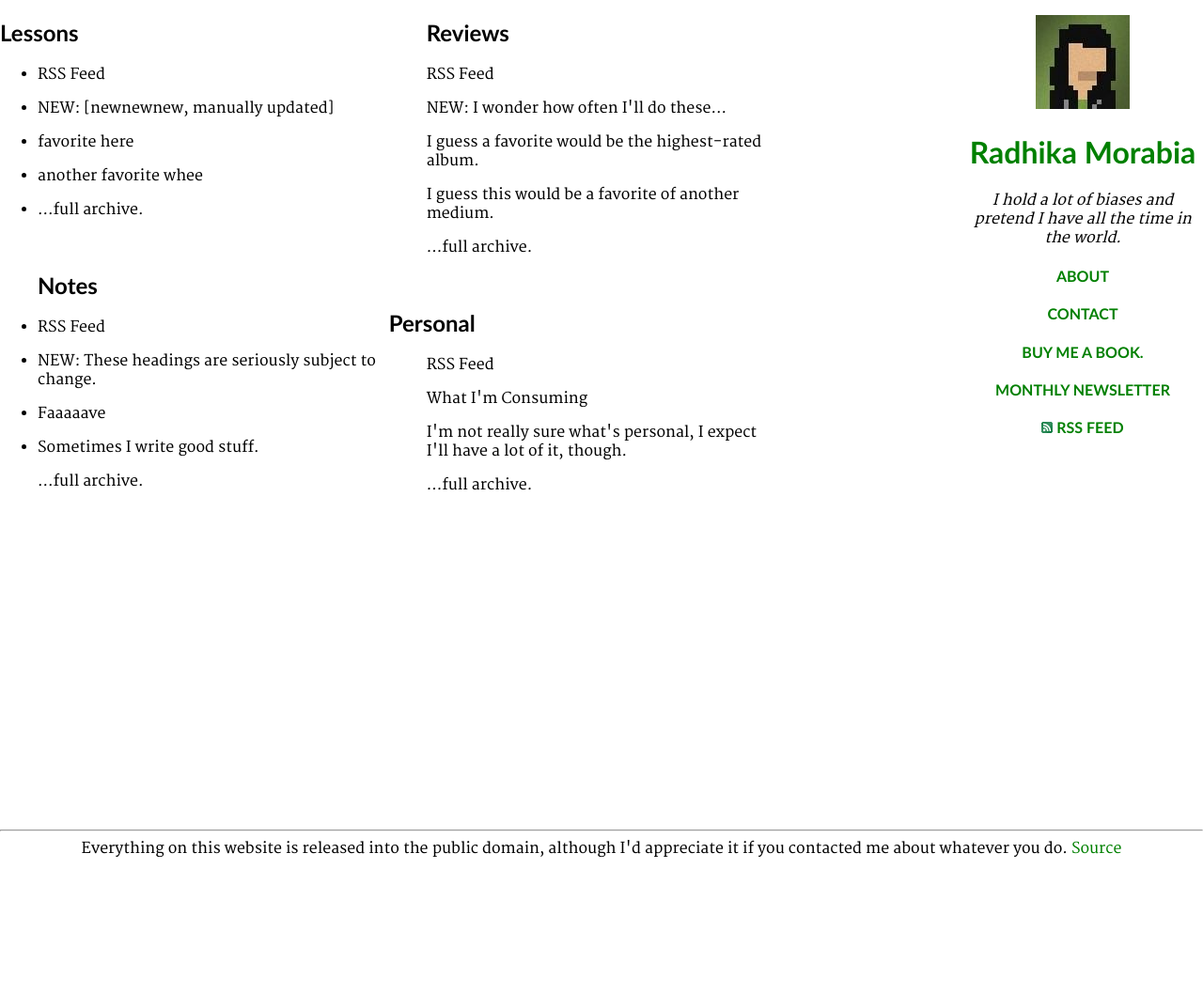
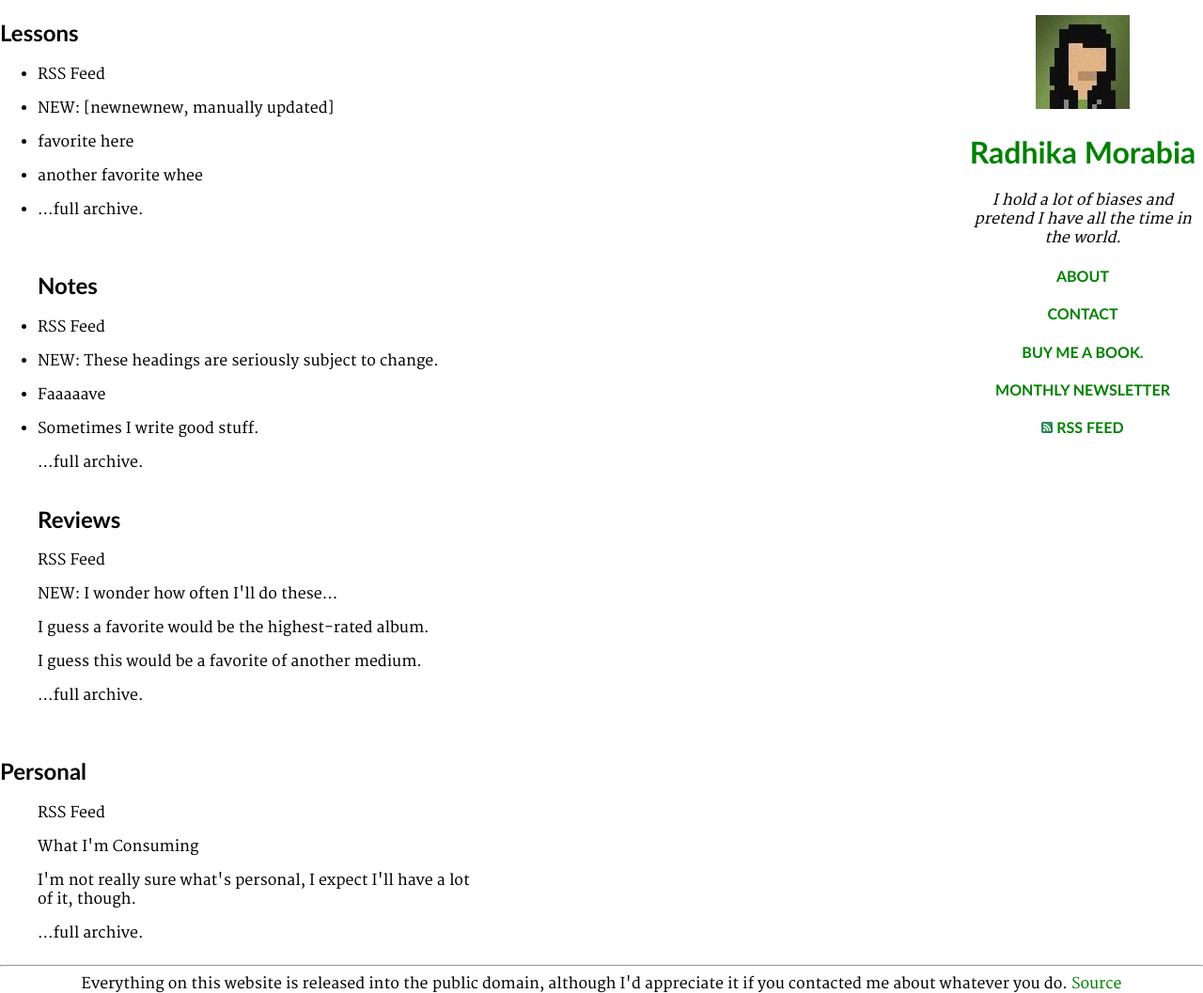
Before and after one commit to rmorabia/radhika.dev, a Jekyll site: the page built from index.html, in a window 1280 px wide. Shown: the whole page at 94% size. Built offline with Jekyll 4.4.1, drawn with Linux system fonts in a browser that asks for light colours; Markdown is read by kramdown in place of the engine named in the settings; before the commit the page ends 913 px from its top, so only the background shows below that.

Commit message:
testing pure-1-2"

```diff
--- a/index.html
+++ b/index.html
@@ -3,7 +3,7 @@
 title: Radhika Morabia
 ---
 
-<div class="pure-u-2-5">
+<div class="pure-u-1-2">
     <h2>Lessons</h2>
     <ul><li><p>RSS Feed</p></li>
 <li><p>NEW: [newnewnew, manually updated]</p></li>
@@ -21,7 +21,7 @@
      <p>...full archive.</p></ul>
 </div>
 
-<div class="pure-u-2-5">
+<div class="pure-u-1-2">
    <ul><h2>Reviews</h2>
     <p>RSS Feed</p>
     <p>NEW: I wonder how often I'll do these...</p>
```
